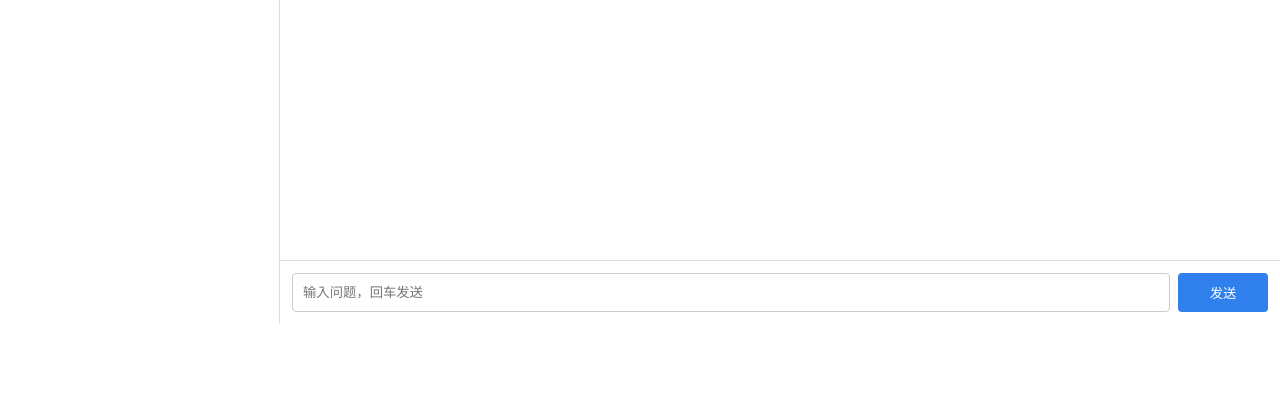
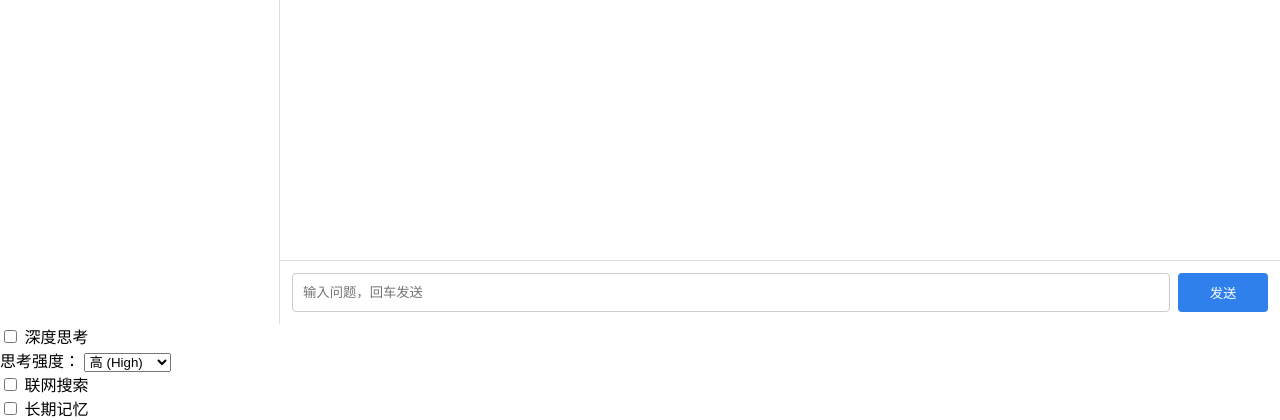
Before and after one commit to SunIsland06/Math-Learning-Agent, a Python web app: template src/web/templates/index.html in a window 1280 px wide. Shown: the part 476-896 px from the top of the page. Before the commit the page ends 800 px from the top, so only its background shows below. Run offline with Jinja, Linux system fonts and the light colour scheme; the template is opened without the code that fills it, so the values that code supplies are empty.

Commit message:
添加了设置

```diff
--- a/src/web/templates/index.html
+++ b/src/web/templates/index.html
@@ -316,4 +316,34 @@
         }
     </script>
 </body>
+<label class="thinking-switch">
+        <input type="checkbox" id="enable-thinking">
+        <span class="slider"></span>
+        <span class="label-text">深度思考</span>
+    </label>
+    <div class="control-item">
+        <label for="thinking-strength" class="control-label">思考强度：</label>
+        <select id="thinking-strength">
+            <option value="high" selected>高 (High)</option>
+            <option value="max">极高 (Max)</option>
+        </select>
+    </div>
+
+    <div class="control-item">
+        <label class="switch-label">
+            <input type="checkbox" id="enable-search">
+            <span class="slider"></span>
+            <span class="label-text">联网搜索</span>
+        </label>
+    </div>
+
+    <div class="control-item">
+        <label class="switch-label">
+            <input type="checkbox" id="enable-memory">
+            <span class="slider"></span>
+            <span class="label-text">长期记忆</span>
+        </label>
+    </div>
+</div>
+
 </html>
```
Also changed, not shown: src/web/app.py (+21 -6 lines).
